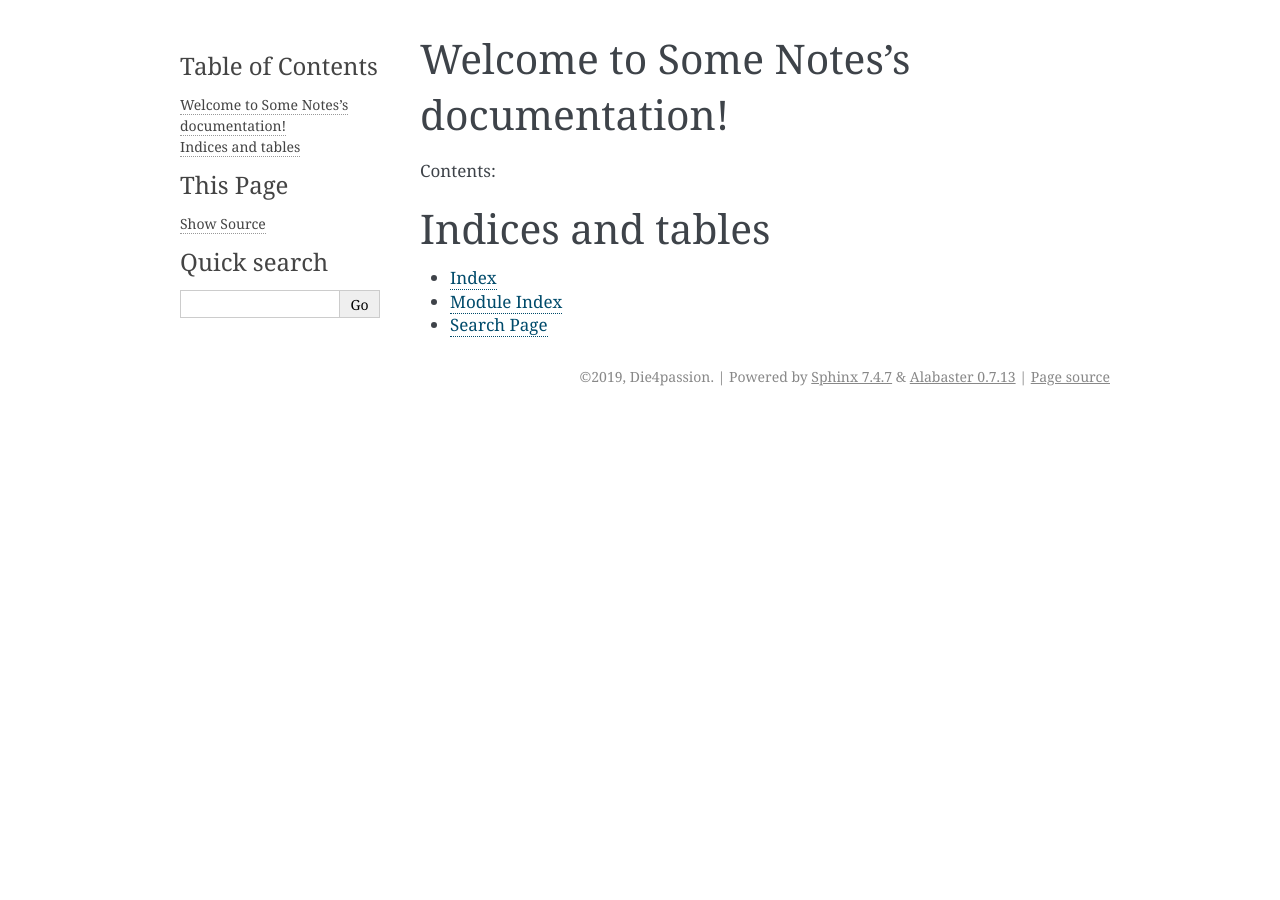
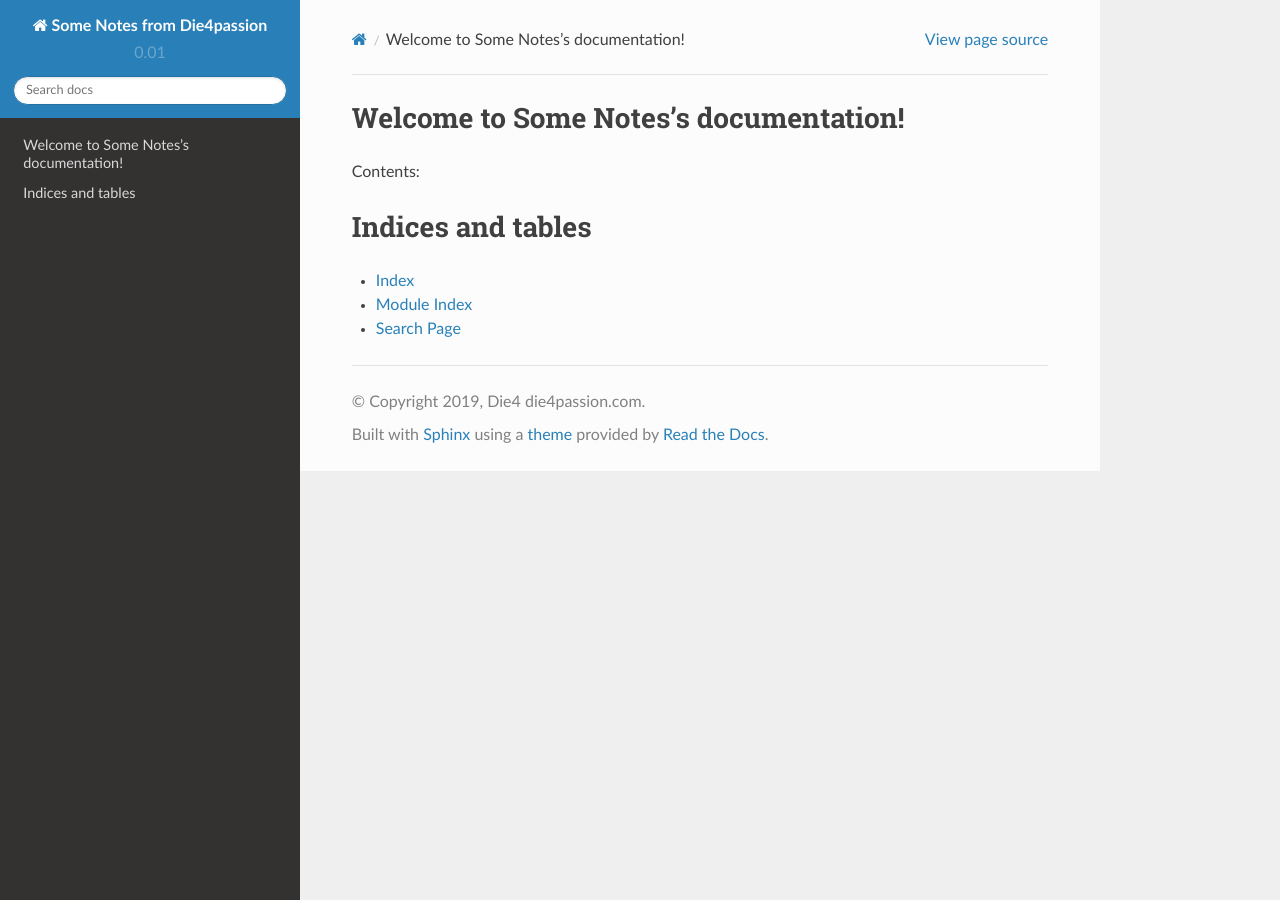
Before and after one commit to Die4passion/notes2, a Sphinx documentation site: the page built from source/index.rst, in a window 1280 px wide. Built offline with Sphinx 7.4.7 and the Read the Docs theme 2.0.0, drawn with Linux system fonts in a browser that asks for light colours; pages that are not in the unit, such as notebooks, are missing from menus.

Commit message:
add theme

```diff
--- a/source/conf.py
+++ b/source/conf.py
@@ -10,13 +10,13 @@
 # add these directories to sys.path here. If the directory is relative to the
 # documentation root, use os.path.abspath to make it absolute, like shown here.
 #
-# import os
-# import sys
+import os
+import sys
 # sys.path.insert(0, os.path.abspath('.'))
 
-import sphinx_rtd_theme
-html_theme = "sphinx_rtd_theme"
-html_theme_path = [sphinx_rtd_theme.get_html_theme_path()]
+# import sphinx_rtd_theme
+# html_theme = "sphinx_rtd_theme"
+# html_theme_path = [sphinx_rtd_theme.get_html_theme_path()]
 
 
 # -- Project information -----------------------------------------------------
@@ -26,8 +26,9 @@ copyright = '2019, Die4passion'
 author = 'Die4passion'
 
 # The full version, including alpha/beta/rc tags
+
+version = '0.01'
 release = '0.01'
-
 
 # -- General configuration ---------------------------------------------------
 
@@ -35,6 +36,9 @@ release = '0.01'
 # extensions coming with Sphinx (named 'sphinx.ext.*') or your custom
 # ones.
 extensions = [
+    'sphinx.ext.intersphinx',
+    'sphinx.ext.todo',
+    'sphinx.ext.ifconfig'
 ]
 
 # Add any paths that contain templates here, relative to this directory.
@@ -45,22 +49,32 @@ templates_path = ['_templates']
 #
 # This is also used if you do content translation via gettext catalogs.
 # Usually you set "language" from the command line for these cases.
-language = 'en'
+#language = 'en'
 
 # List of patterns, relative to source directory, that match files and
 # directories to ignore when looking for source files.
 # This pattern also affects html_static_path and html_extra_path.
 exclude_patterns = []
 
+html_title = u"Some notes from die4"
+project = u'Some Notes from Die4passion'
+copyright = u'2019, Die4 die4passion.com'
 
 # -- Options for HTML output -------------------------------------------------
 
 # The theme to use for HTML and HTML Help pages.  See the documentation for
 # a list of builtin themes.
 #
-html_theme = 'alabaster'
+html_theme = 'sphinx_rtd_theme'
+html_theme_path = ['.']
+htmlhelp_basename = "Some Notes"
 
 # Add any paths that contain custom static files (such as style sheets) here,
 # relative to this directory. They are copied after the builtin static files,
 # so a file named "default.css" will overwrite the builtin "default.css".
 html_static_path = ['_static']
+
+man_pages = [
+    ('index', 'Die4passion', u'Some notes',
+     [u'die4'], 1)
+]
```
Also changed, not shown: source/contents.rst (+3 -4 lines).
